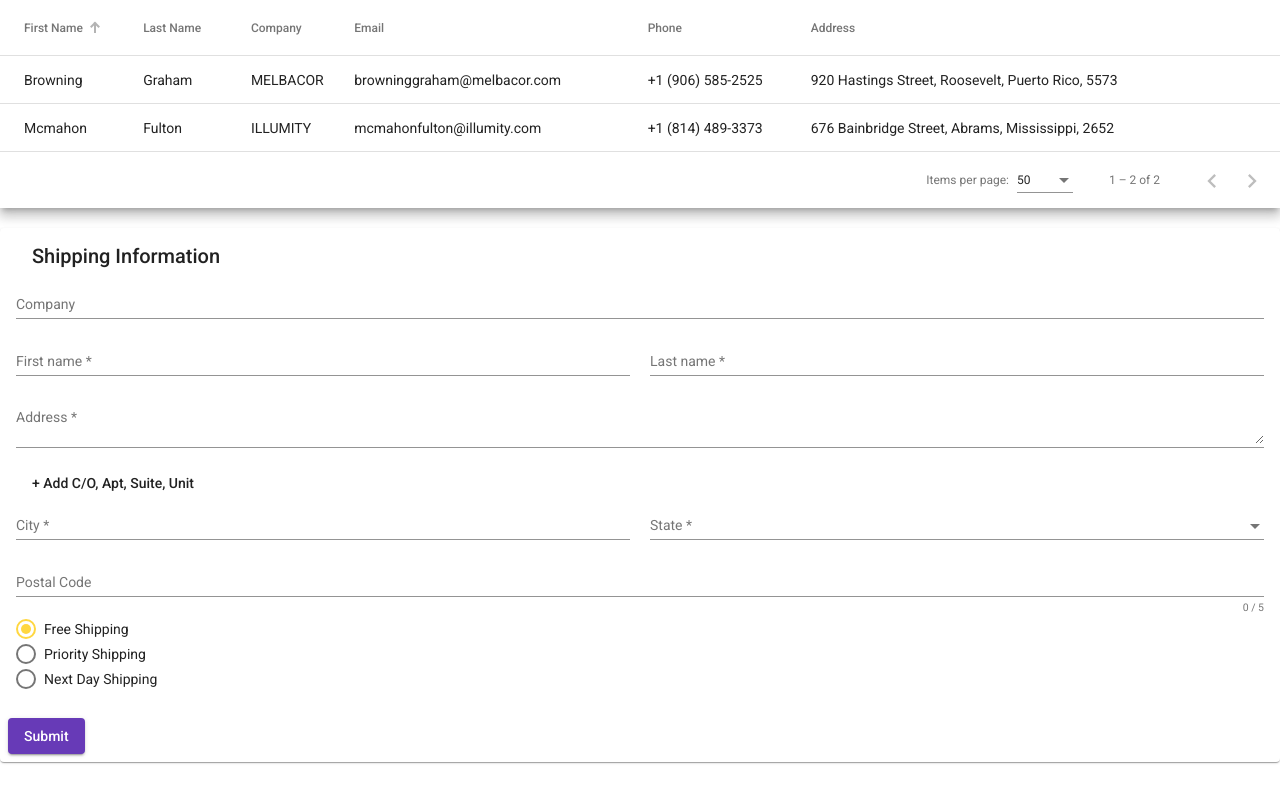
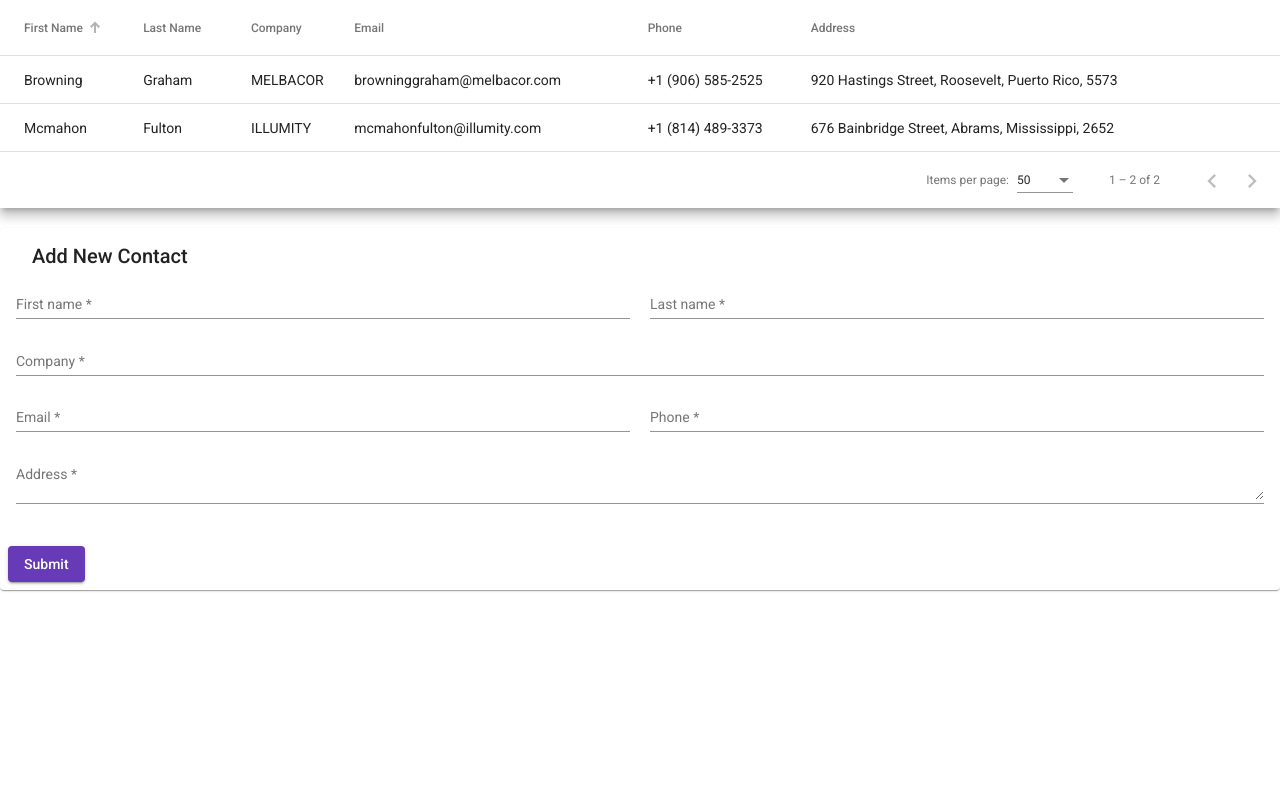
Before and after one commit to ajoslin103/brand-marketing, an Angular app: page / in a window 1280 px wide. Built offline with nearby package versions, Linux system fonts and the light colour scheme.

Commit message:
update add-contact-form for our usage

```diff
--- a/src/app/add-contact-form/add-contact-form.component.html
+++ b/src/app/add-contact-form/add-contact-form.component.html
@@ -1,16 +1,9 @@
 <form [formGroup]="addContactForm" novalidate (ngSubmit)="onSubmit()">
   <mat-card class="shipping-card">
     <mat-card-header>
-      <mat-card-title>Shipping Information</mat-card-title>
+      <mat-card-title>Add New Contact</mat-card-title>
     </mat-card-header>
     <mat-card-content>
-      <div class="row">
-        <div class="col">
-          <mat-form-field class="full-width">
-            <input matInput placeholder="Company" formControlName="company">
-          </mat-form-field>
-        </div>
-      </div>
       <div class="row">
         <div class="col">
           <mat-form-field class="full-width">
@@ -32,45 +25,9 @@
       <div class="row">
         <div class="col">
           <mat-form-field class="full-width">
-            <textarea matInput placeholder="Address" formControlName="address"></textarea>
-            <mat-error *ngIf="addContactForm.controls['address'].hasError('required')">
-              Address is <strong>required</strong>
-            </mat-error>
-          </mat-form-field>
-        </div>
-      </div>
-      <div class="row" *ngIf="!hasUnitNumber">
-        <div class="col">
-          <button mat-button type="button" (click)="hasUnitNumber= !hasUnitNumber">
-            + Add C/O, Apt, Suite, Unit
-          </button>
-        </div>
-      </div>
-      <div class="row" *ngIf="hasUnitNumber">
-        <div class="col">
-          <mat-form-field class="full-width">
-            <textarea matInput placeholder="Address 2" formControlName="address2"></textarea>
-          </mat-form-field>
-        </div>
-      </div>
-      <div class="row">
-        <div class="col">
-          <mat-form-field class="full-width">
-            <input matInput placeholder="City" formControlName="city">
-            <mat-error *ngIf="addContactForm.controls['city'].hasError('required')">
-              City is <strong>required</strong>
-            </mat-error>
-          </mat-form-field>
-        </div>
-        <div class="col">
-          <mat-form-field class="full-width">
-            <mat-select placeholder="State" formControlName="state">
-              <mat-option *ngFor="let state of states" [value]="state.abbreviation">
-                {{ state.name }}
-              </mat-option>
-            </mat-select>
-            <mat-error *ngIf="addContactForm.controls['state'].hasError('required')">
-              State is <strong>required</strong>
+            <input matInput placeholder="Company" formControlName="company">
+            <mat-error *ngIf="addContactForm.controls['company'].hasError('required')">
+              Company is <strong>required</strong>
             </mat-error>
           </mat-form-field>
         </div>
@@ -78,18 +35,29 @@
       <div class="row">
         <div class="col">
           <mat-form-field class="full-width">
-            <input matInput #postalCode maxlength="5" placeholder="Postal Code" type="number" formControlName="postalCode">
-            <mat-hint align="end">{{postalCode.value.length}} / 5</mat-hint>
+            <input matInput placeholder="Email" formControlName="email">
+            <mat-error *ngIf="addContactForm.controls['email'].hasError('required')">
+              Email is <strong>required</strong>
+            </mat-error>
+          </mat-form-field>
+        </div>
+        <div class="col">
+          <mat-form-field class="full-width">
+            <input matInput placeholder="Phone" formControlName="phone">
+            <mat-error *ngIf="addContactForm.controls['phone'].hasError('required')">
+              Phone is <strong>required</strong>
+            </mat-error>
           </mat-form-field>
         </div>
       </div>
       <div class="row">
         <div class="col">
-          <mat-radio-group formControlName="shipping">
-            <mat-radio-button value="free">Free Shipping</mat-radio-button>
-            <mat-radio-button value="priority">Priority Shipping</mat-radio-button>
-            <mat-radio-button value="nextday">Next Day Shipping</mat-radio-button>
-          </mat-radio-group>
+          <mat-form-field class="full-width">
+            <textarea matInput placeholder="Address" formControlName="address"></textarea>
+            <mat-error *ngIf="addContactForm.controls['address'].hasError('required')">
+              Address is <strong>required</strong>
+            </mat-error>
+          </mat-form-field>
         </div>
       </div>
     </mat-card-content>
--- a/src/app/add-contact-form/add-contact-form.component.ts
+++ b/src/app/add-contact-form/add-contact-form.component.ts
@@ -8,91 +8,17 @@ import { FormBuilder, Validators } from '@angular/forms';
 })
 export class AddContactFormComponent {
   addContactForm = this.fb.group({
-    company: null,
     firstName: [null, Validators.required],
     lastName: [null, Validators.required],
+    company: [null, Validators.required],
+    email: [null, Validators.required],
+    phone: [null, Validators.required],
     address: [null, Validators.required],
-    address2: null,
-    city: [null, Validators.required],
-    state: [null, Validators.required],
-    postalCode: [
-      null,
-      Validators.compose([
-        Validators.required,
-        Validators.minLength(5),
-        Validators.maxLength(5),
-      ]),
-    ],
-    shipping: ['free', Validators.required],
   });
-
-  hasUnitNumber = false;
-
-  states = [
-    { name: 'Alabama', abbreviation: 'AL' },
-    { name: 'Alaska', abbreviation: 'AK' },
-    { name: 'American Samoa', abbreviation: 'AS' },
-    { name: 'Arizona', abbreviation: 'AZ' },
-    { name: 'Arkansas', abbreviation: 'AR' },
-    { name: 'California', abbreviation: 'CA' },
-    { name: 'Colorado', abbreviation: 'CO' },
-    { name: 'Connecticut', abbreviation: 'CT' },
-    { name: 'Delaware', abbreviation: 'DE' },
-    { name: 'District Of Columbia', abbreviation: 'DC' },
-    { name: 'Federated States Of Micronesia', abbreviation: 'FM' },
-    { name: 'Florida', abbreviation: 'FL' },
-    { name: 'Georgia', abbreviation: 'GA' },
-    { name: 'Guam', abbreviation: 'GU' },
-    { name: 'Hawaii', abbreviation: 'HI' },
-    { name: 'Idaho', abbreviation: 'ID' },
-    { name: 'Illinois', abbreviation: 'IL' },
-    { name: 'Indiana', abbreviation: 'IN' },
-    { name: 'Iowa', abbreviation: 'IA' },
-    { name: 'Kansas', abbreviation: 'KS' },
-    { name: 'Kentucky', abbreviation: 'KY' },
-    { name: 'Louisiana', abbreviation: 'LA' },
-    { name: 'Maine', abbreviation: 'ME' },
-    { name: 'Marshall Islands', abbreviation: 'MH' },
-    { name: 'Maryland', abbreviation: 'MD' },
-    { name: 'Massachusetts', abbreviation: 'MA' },
-    { name: 'Michigan', abbreviation: 'MI' },
-    { name: 'Minnesota', abbreviation: 'MN' },
-    { name: 'Mississippi', abbreviation: 'MS' },
-    { name: 'Missouri', abbreviation: 'MO' },
-    { name: 'Montana', abbreviation: 'MT' },
-    { name: 'Nebraska', abbreviation: 'NE' },
-    { name: 'Nevada', abbreviation: 'NV' },
-    { name: 'New Hampshire', abbreviation: 'NH' },
-    { name: 'New Jersey', abbreviation: 'NJ' },
-    { name: 'New Mexico', abbreviation: 'NM' },
-    { name: 'New York', abbreviation: 'NY' },
-    { name: 'North Carolina', abbreviation: 'NC' },
-    { name: 'North Dakota', abbreviation: 'ND' },
-    { name: 'Northern Mariana Islands', abbreviation: 'MP' },
-    { name: 'Ohio', abbreviation: 'OH' },
-    { name: 'Oklahoma', abbreviation: 'OK' },
-    { name: 'Oregon', abbreviation: 'OR' },
-    { name: 'Palau', abbreviation: 'PW' },
-    { name: 'Pennsylvania', abbreviation: 'PA' },
-    { name: 'Puerto Rico', abbreviation: 'PR' },
-    { name: 'Rhode Island', abbreviation: 'RI' },
-    { name: 'South Carolina', abbreviation: 'SC' },
-    { name: 'South Dakota', abbreviation: 'SD' },
-    { name: 'Tennessee', abbreviation: 'TN' },
-    { name: 'Texas', abbreviation: 'TX' },
-    { name: 'Utah', abbreviation: 'UT' },
-    { name: 'Vermont', abbreviation: 'VT' },
-    { name: 'Virgin Islands', abbreviation: 'VI' },
-    { name: 'Virginia', abbreviation: 'VA' },
-    { name: 'Washington', abbreviation: 'WA' },
-    { name: 'West Virginia', abbreviation: 'WV' },
-    { name: 'Wisconsin', abbreviation: 'WI' },
-    { name: 'Wyoming', abbreviation: 'WY' },
-  ];
 
   constructor(private fb: FormBuilder) {}
 
   onSubmit() {
-    alert('Thanks!');
+    console.log(`Contact Added: ${JSON.stringify(this.addContactForm.value)}`);
   }
 }
```
Also changed, not shown: 1 other file (tests, documents, lock files or other folders).
